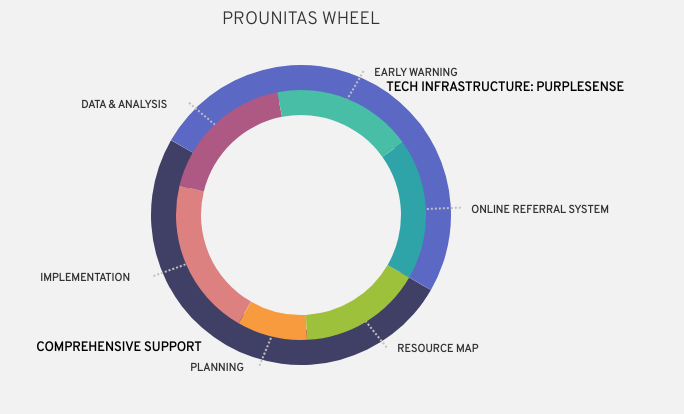
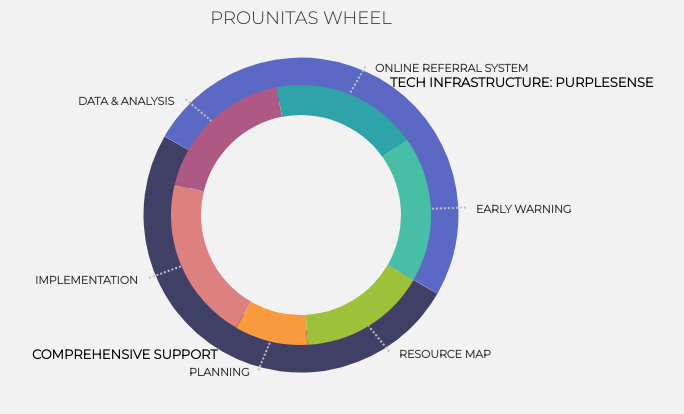
Before and after one commit to Omerfrq/pie-demo, a React (Create React App) app: page / in a window 1280 px wide. Shown: the top 414 px of the page, without its empty margins (339-1023 px from the left). Built offline with nearby package versions, Linux system fonts and the light colour scheme.

Commit message:
Added PIE Changes

```diff
--- a/src/App.css
+++ b/src/App.css
@@ -1,10 +1,11 @@
-@import url('https://fonts.googleapis.com/css2?family=Overpass:wght@300&display=swap');
+/* @import url('https://fonts.googleapis.com/css2?family=Overpass:wght@300&display=swap'); */
+@import url('https://fonts.googleapis.com/css2?family=Montserrat:wght@300&display=swap');
 .App {
   text-align: center;
   padding: 0;
 
   margin: 0;
-  font-family: 'Overpass' !important;
+  font-family: 'Montserrat' !important;
   background: #f2f2f2;
 }
 
@@ -12,7 +13,7 @@
 body {
   scroll-behavior: smooth;
   background: #f2f2f2;
-  font-family: 'Overpass' !important;
+  font-family: 'Montserrat' !important;
 }
 /* .highcharts-pie-series .highcharts-point {
   stroke: #f2f2f2;
--- a/src/App.js
+++ b/src/App.js
@@ -46,7 +46,7 @@
   Highcharts.setOptions({
     chart: {
       style: {
-        fontFamily: 'Overpass !important',
+        fontFamily: 'Montserrat !important',
       },
     },
   });
--- a/src/pie.navigation.js
+++ b/src/pie.navigation.js
@@ -2,7 +2,7 @@
   outerCircle: {
     borderWidth: 0,
     innerSize: 230,
-    size: 300,
+    size: 315,
 
     styles: {
       border: 0,
@@ -36,7 +36,7 @@
     borderWidth: 0,
     innerSize: 200,
 
-    size: 250,
+    size: 260,
     dataLabels: {
       useHTML: true,
       inside: true,
@@ -67,15 +67,15 @@
         color: '#ae5983',
       },
       {
+        name: 'ONLINE REFERRAL SYSTEM',
+        y: 40,
+        color: '#2ea4a8',
+      },
+      {
         name: 'EARLY WARNING',
         y: 40,
         color: '#49bea7',
       },
-      {
-        name: 'ONLINE REFERRAL SYSTEM',
-        y: 40,
-        color: '#2ea4a8',
-      },
     ],
   },
 };
```
